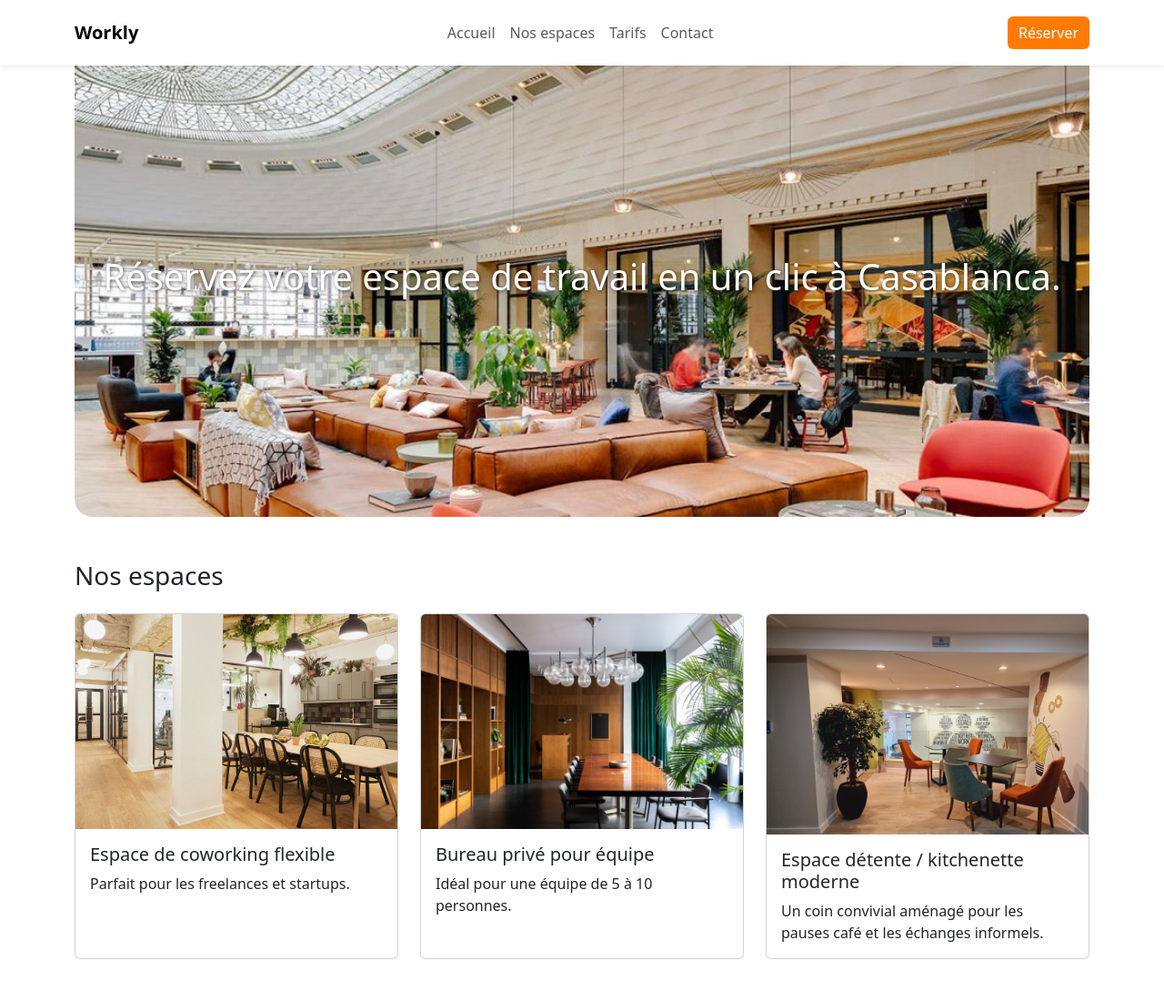
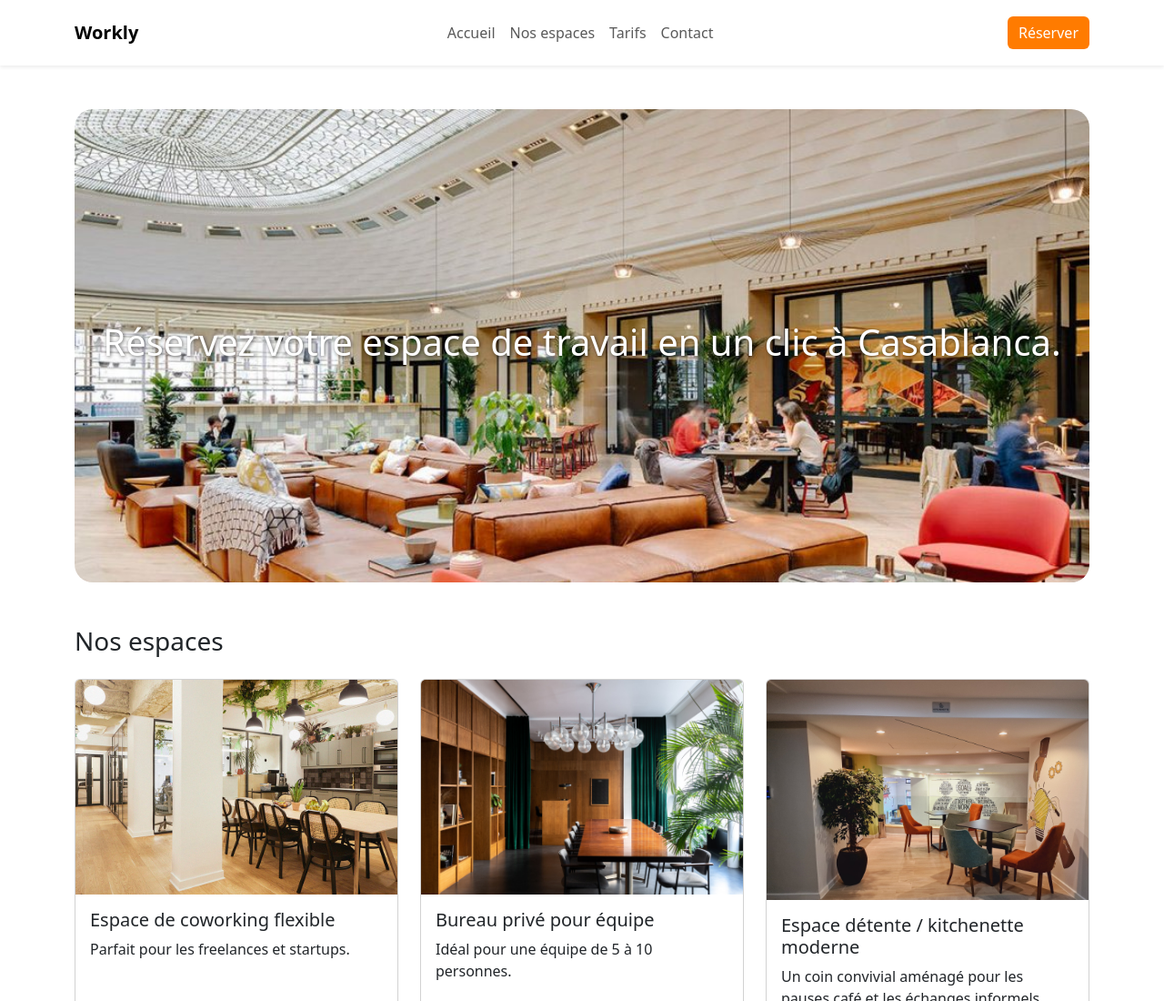
Before and after one commit to asmaaghayyate/Projet-workly, a plain HTML site: page index.html in a window 1280 px wide. Shown: the top 1100 px of the page at 91% size. Drawn offline with nearby package versions, Linux system fonts and the light colour scheme.

Commit message:
modification dans css

```diff
--- a/index.html
+++ b/index.html
@@ -14,7 +14,7 @@
 <body>
 
   <!-- Navbar -->
-<nav class="navbar navbar-expand-lg bg-white shadow-sm py-3 fixed-top">
+  <nav class="navbar navbar-expand-lg bg-white shadow-sm py-3 ">
   <div class="container">
     <a class="navbar-brand fw-bold" href="#">Workly</a>
 
```
Also changed, not shown: css/style.css (line endings or trailing spaces).
